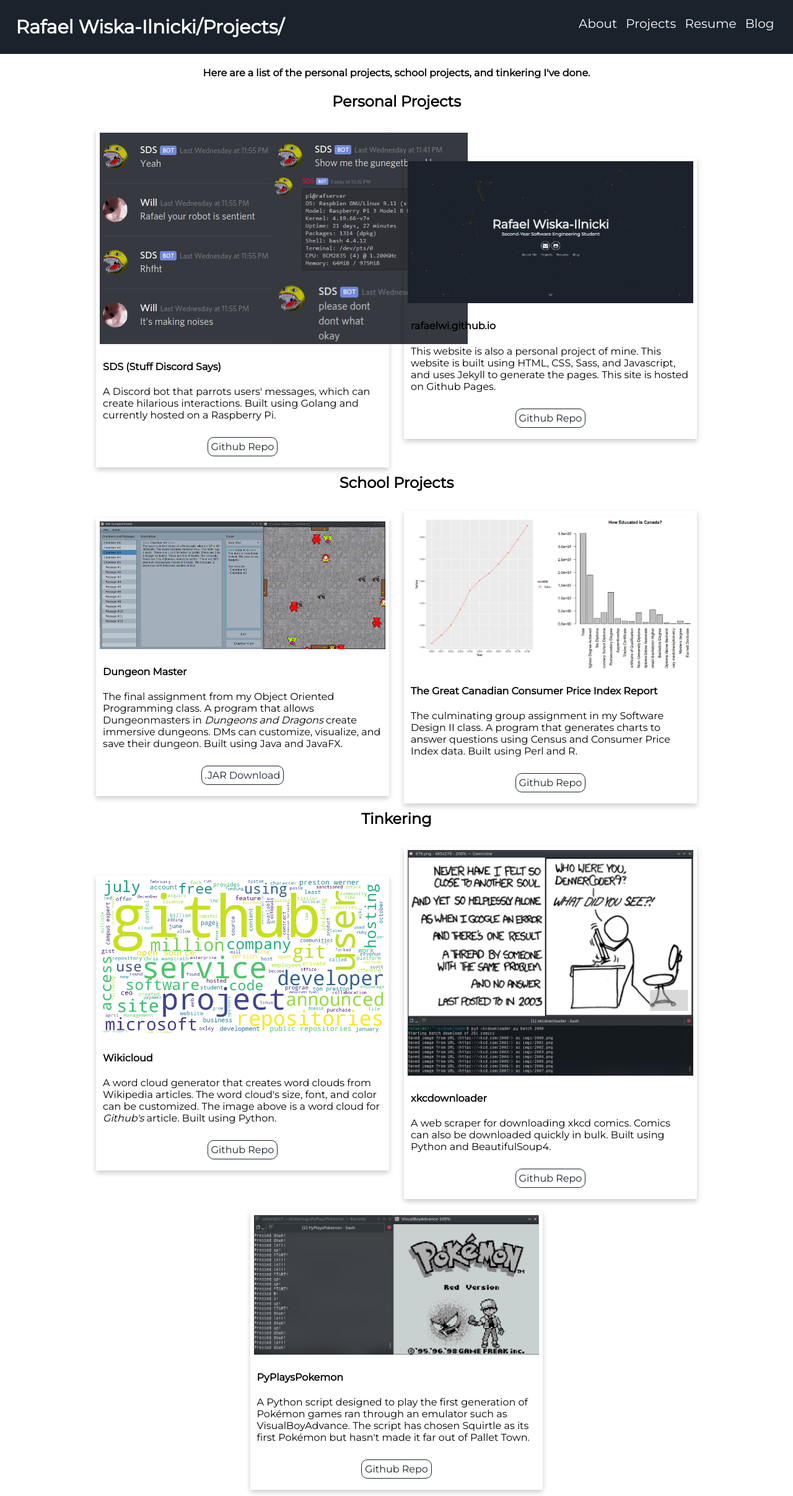
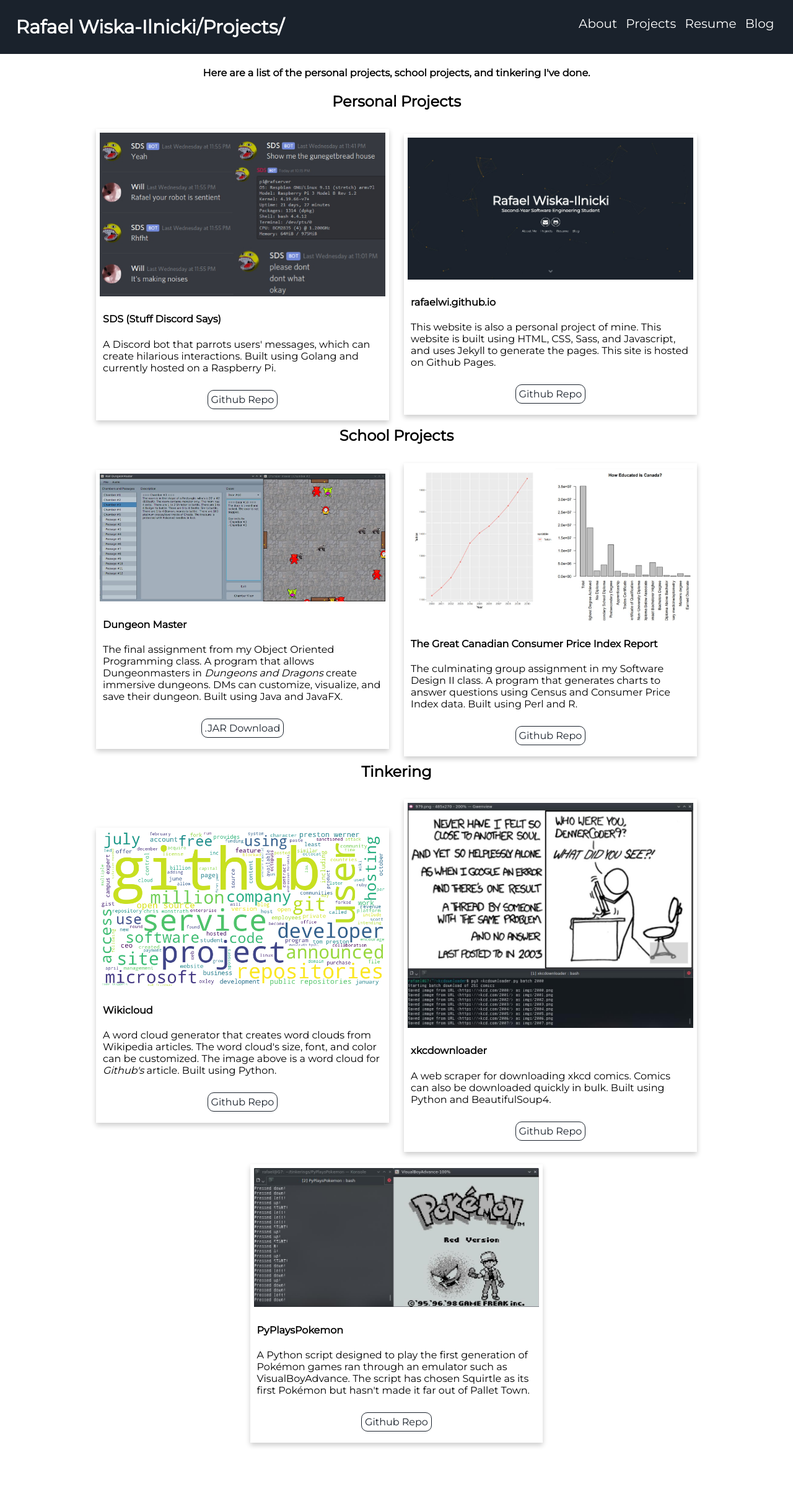
Before and after one commit to rafaelwi/rafaelwi.github.io, a Jekyll site: the page projects.html, which Jekyll copies as it is, in a window 1280 px wide. Shown: the whole page at 62% size. Built offline with Jekyll 4.4.1, drawn with Linux system fonts in a browser that asks for light colours; after the commit the page ends 2337 px from its top, so only the background shows below that.

Commit message:
Quick style fix

```diff
--- a/projects.html
+++ b/projects.html
@@ -63,7 +63,7 @@
       <h2>Personal Projects</h2>
       <div class="proj-row">
         <div class="proj-card" id="pp-1-1">
-          <img alt="Stuff Discord Says Bot Image" src="assets/img/sds.jpg">
+          <img alt="Stuff Discord Says Bot Image" src="assets/img/sds.jpg" style="width:100%">
           <div class="proj-card-text">
             <h4>SDS (Stuff Discord Says)</h4>
             <p>A Discord bot that parrots users' messages, which can create
```
